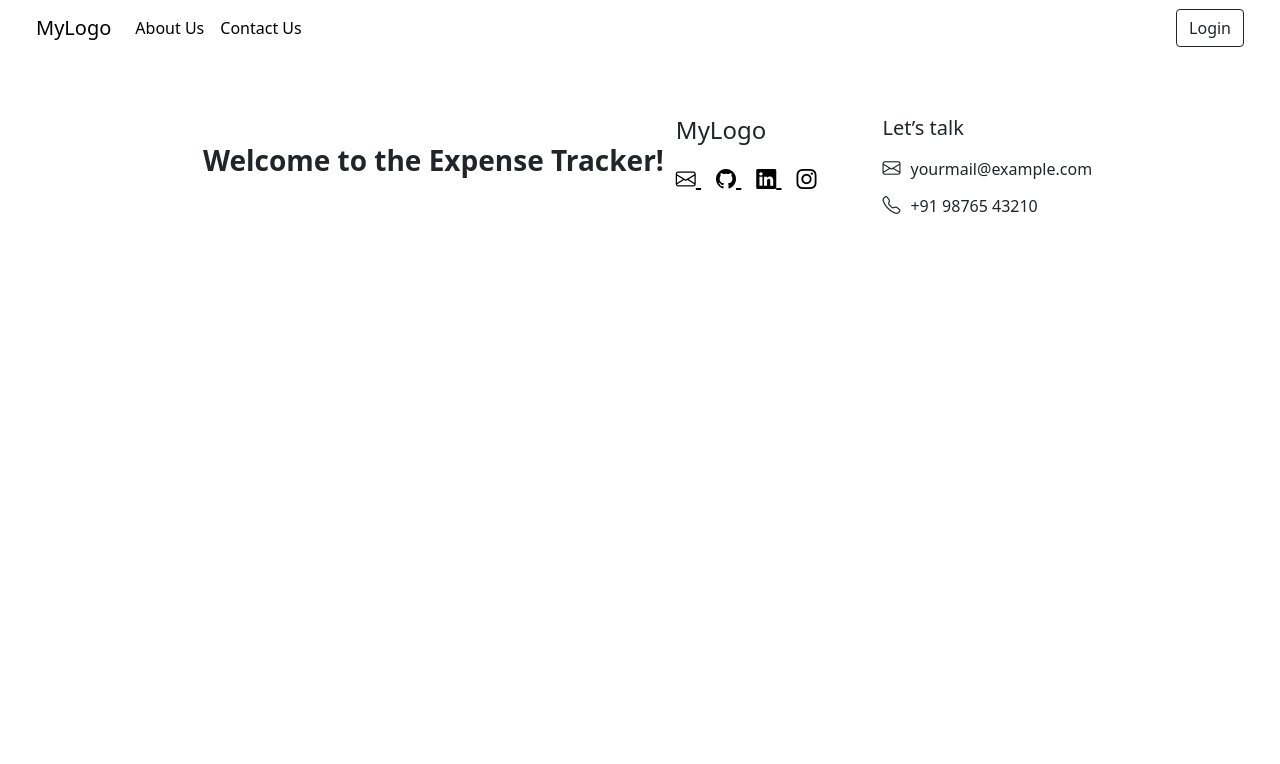
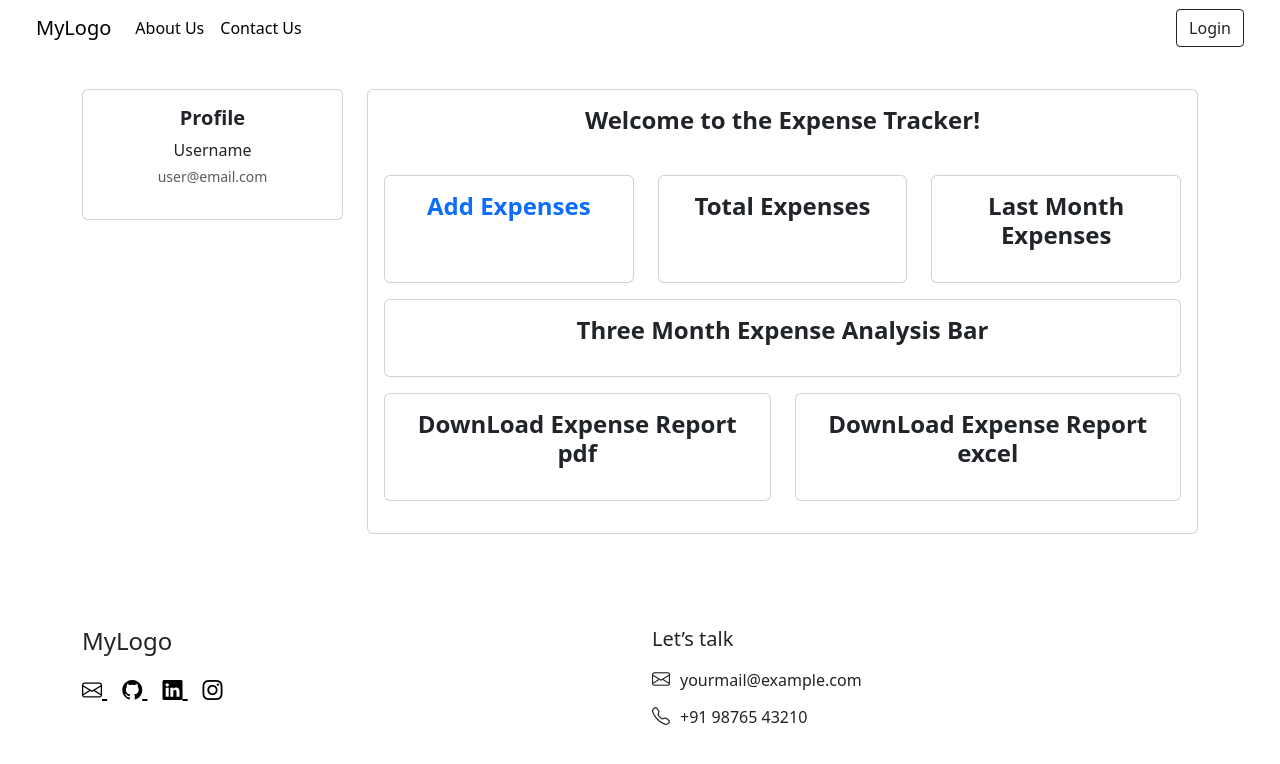
Before and after one commit to coderpravin/Expenes-Track-User, a Django app: page /user-home/ in a window 1280 px wide. Shown: the top 764 px of the page. Run offline with Django 5.2, Linux system fonts and the light colour scheme.

Commit message:
The user_add_expenses

```diff
--- a/project/expenses/urls.py
+++ b/project/expenses/urls.py
@@ -1,5 +1,5 @@
 from django.urls import path
-from .views import category_home, expenses_home, category_page, userSignup, userLogin, forgot_password, verify_otp, reset_password, success_password_reset, userLogout, userHomePage
+from .views import category_home, expenses_home, category_page, userSignup, userLogin, forgot_password, verify_otp, reset_password, success_password_reset, userLogout, userHomePage, add_user_expenses
 urlpatterns = [
      path('', category_home, name='category-home'),
      path('expenses', expenses_home , name='expenses_home'),
@@ -12,6 +12,6 @@ urlpatterns = [
      path('success-password-reset/', success_password_reset, name='success-password-reset'),
      path('user-logout/', userLogout, name='user-logout'),
      path('user-home/', userHomePage, name='user-home'),
-
+     path('add-user-expenses/', add_user_expenses, name='add-user-expenses'),
 
  ]
--- a/project/expenses/views.py
+++ b/project/expenses/views.py
@@ -154,3 +154,6 @@ def success_password_reset(request):
 
 def userHomePage(request):
     return render(request, 'expenses/user_home.html')
+
+def add_user_expenses(request):
+    return render(request, 'user_profile/add_user_expenses.html')
--- a/project/templates/expenses/user_home.html
+++ b/project/templates/expenses/user_home.html
@@ -9,8 +9,115 @@
 
 {% block content %}
 
-<div class="container-fluid d-flex align-items-center justify-content-center h-100">
-   <div class="text-center">
-        <h1 class="h3 mb-4 fw-bold">Welcome to the Expense Tracker!</h1>
+<div class="container-fluid flex-grow-1 d-flex align-items-center justify-content-center">
+    <div class="container">
+        <div class="row">
+
+            <!-- Left Column – Profile -->
+            <div class="col-md-3 mb-4">
+                <div class="card text-center">
+                    <div class="card-body">
+                        <h5 class="card-title fw-bold">Profile</h5>
+                        <p class="mb-1">Username</p>
+                        <p class="text-muted small">user@email.com</p>
+                    </div>
+                </div>
+            </div>
+
+            <!-- Right Column (9) – Main Content -->
+            <div class="col-md-9">
+                <div class="card">
+                    <div class="card-body">
+                        <h4 class="fw-bold mb-3 text-center">
+                            Welcome to the Expense Tracker!
+                        </h4>
+                        <br>
+
+                        <!-- Three horizontal blank cards -->
+                        <div class="row">
+                            <div class="col-md-4 mb-3">
+                                <div class="card h-100">
+                                    <div class="card-body">
+                                        <!-- Blank card -->
+                                         <h4 class="fw-bold mb-3 text-center ">
+                                            <a href="{% url 'add-user-expenses' %}" class="text-decoration-none">
+                                                Add Expenses
+                                            </a>
+                                         </h4>
+                                    </div>
+                                </div>
+                            </div>
+
+                            <div class="col-md-4 mb-3">
+                                <div class="card h-100">
+                                    <div class="card-body">
+                                        <!-- Blank card -->
+                                         <h4 class="fw-bold mb-3 text-center">
+                                            Total Expenses
+                                         </h4>
+                                    </div>
+                                </div>
+                            </div>
+
+                            <div class="col-md-4 mb-3">
+                                <div class="card h-100">
+                                    <div class="card-body">
+                                        <!-- Blank card -->
+                                         <h4 class="fw-bold mb-3 text-center">
+                                            Last Month Expenses
+                                         </h4>
+                                    </div>
+                                </div>
+                            </div>
+                        </div>
+
+                        <!-- One horizontal blank cards -->
+                        <div class="row">
+                            <div class="col-md-12 mb-3">
+                                <div class="card h-100">
+                                    <div class="card-body">
+                                        <!-- Blank card -->
+                                         <h4 class="fw-bold mb-3 text-center">
+                                            Three Month Expense Analysis Bar
+                                         </h4>
+                                    </div>
+                                </div>
+                            </div>
+
+                        </div>
+
+                        <div class="row">
+                            <div class="col-md-6 mb-3">
+                                <div class="card h-100">
+                                    <div class="card-body">
+                                        <!-- Blank card -->
+                                         <h4 class="fw-bold mb-3 text-center">
+                                            DownLoad Expense Report pdf
+                                         </h4>
+                                    </div>
+                                </div>
+                            </div>
+
+                            <div class="col-md-6 mb-3">
+                                <div class="card h-100">
+                                    <div class="card-body">
+                                        <!-- Blank card -->
+                                         <h4 class="fw-bold mb-3 text-center">
+                                            DownLoad Expense Report excel
+                                         </h4>
+                                    </div>
+                                </div>
+                            </div>
+
+                        </div>
+
+
+                    </div>
+                </div>
+            </div>
+
+        </div>
     </div>
+
+</div>
 {% endblock %}
```
Also changed, not shown: project/templates/user_profile/add_user_expenses.html (added, +12 -0 lines).
